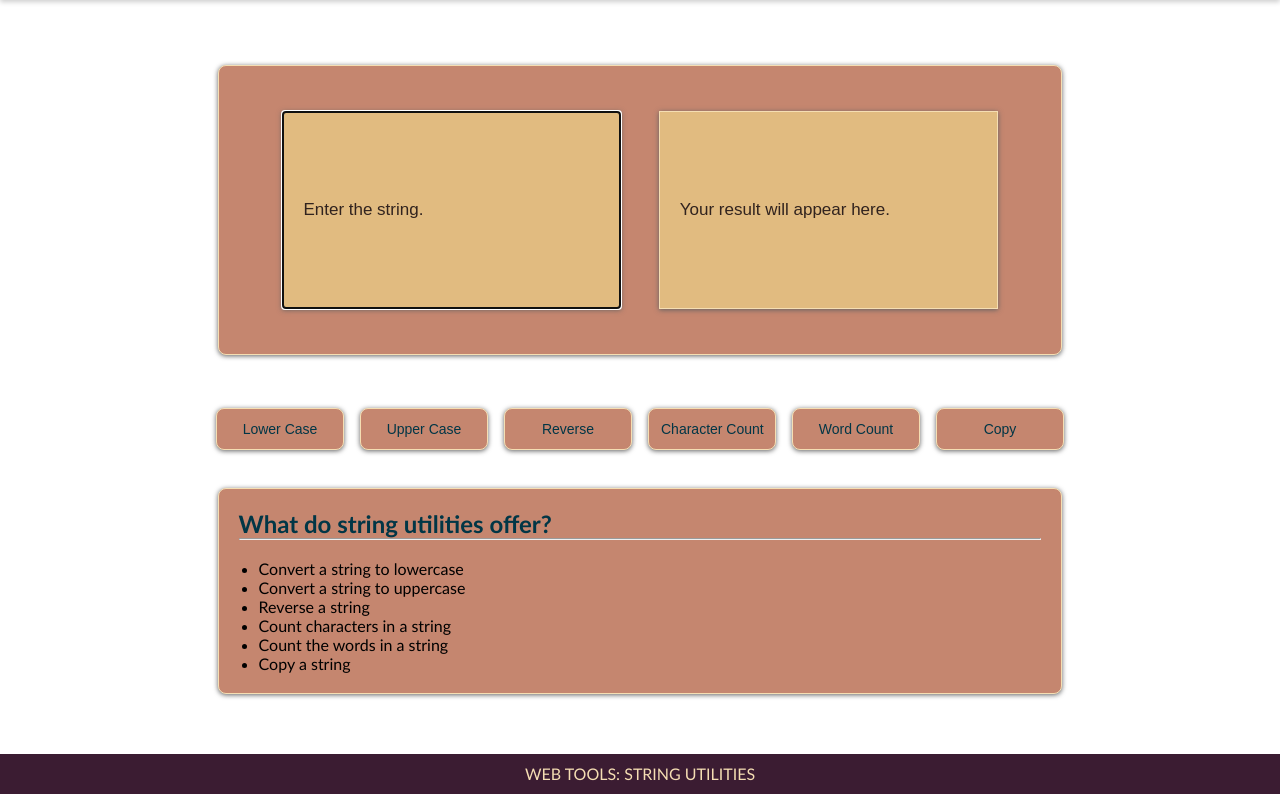
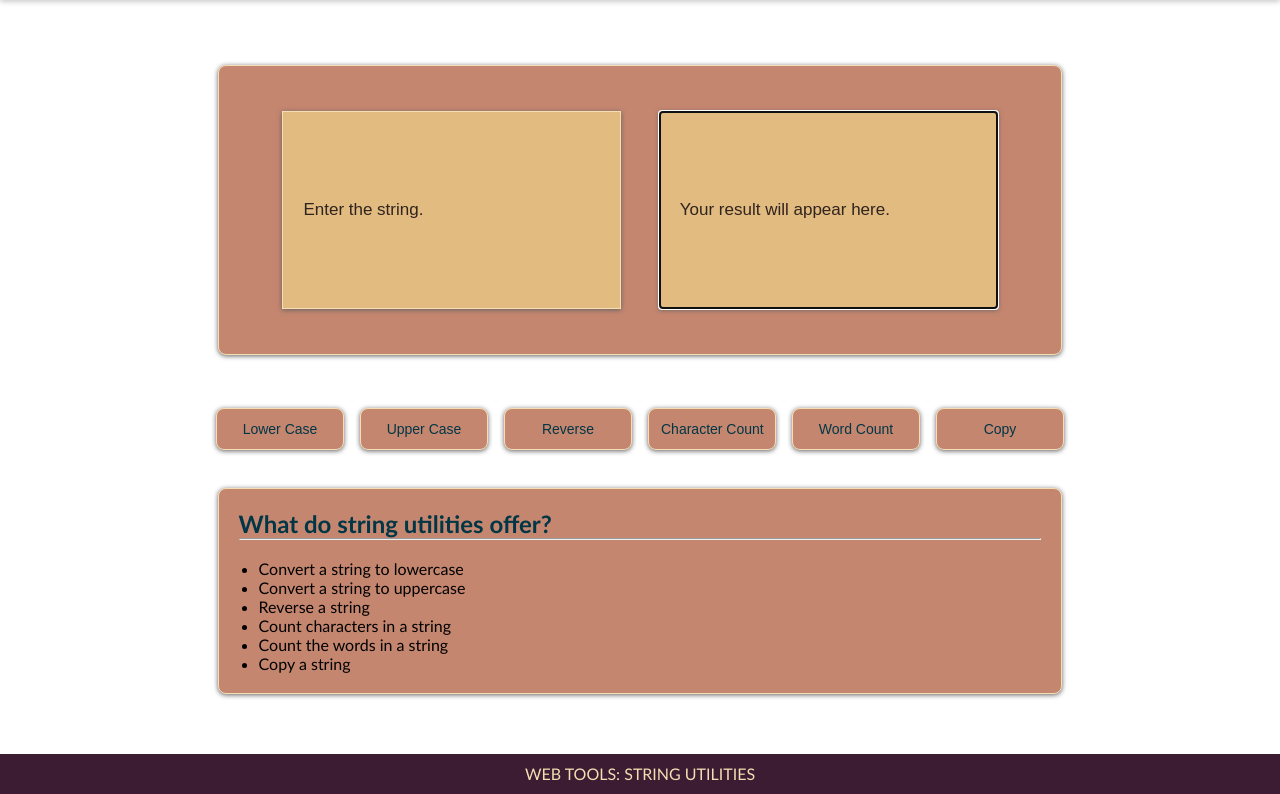
Before and after one commit to ashhadimam07/string-utility, a website: page index.html in a window 1280 px wide. Shown: the part 84-878 px from the top of the page. Drawn offline with nearby package versions, Linux system fonts and the light colour scheme.

Commit message:
Change copy button functionality

```diff
--- a/index.html
+++ b/index.html
@@ -22,7 +22,7 @@
     <main>
         <div class="input-box">
             <input type ="text" id ="input-string" spellcheck="false" placeholder="Enter the string.">
-            <input type ="text" id ="output-string" disabled placeholder="Your result will appear here.">
+            <input type ="text" id ="output-string" readonly placeholder="Your result will appear here.">
         </div>
         <div class="button-box">
             <input type ="button" id ="lowercase" value="Lower Case">
--- a/script.js
+++ b/script.js
@@ -27,7 +27,7 @@ wordcount.addEventListener('click', () => {
 });
 
 function execCopy() {
-    document.querySelector('#input-string').select();
+    document.querySelector('#output-string').select();
     document.execCommand('copy');
 }
 document.getElementById('copy').addEventListener('click', execCopy);
```
